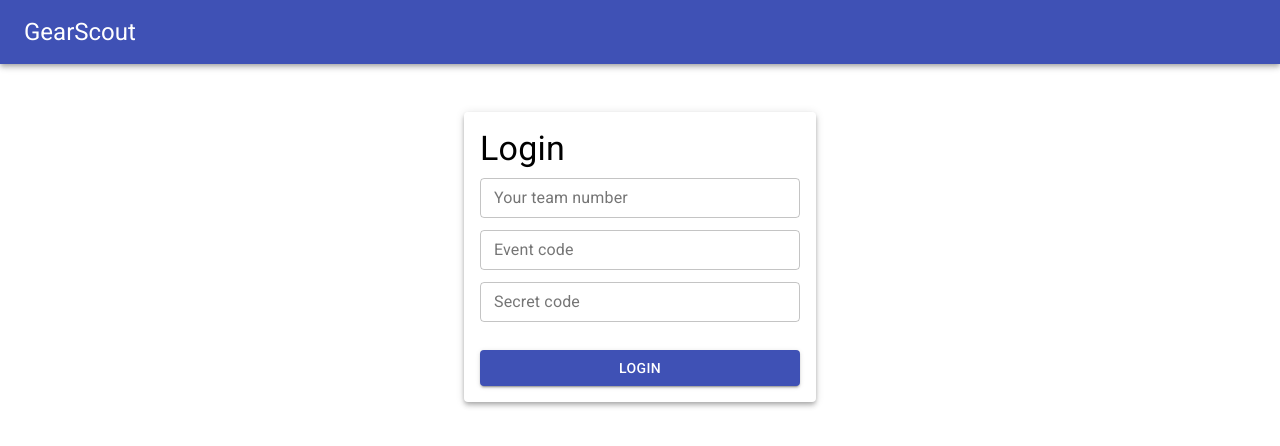
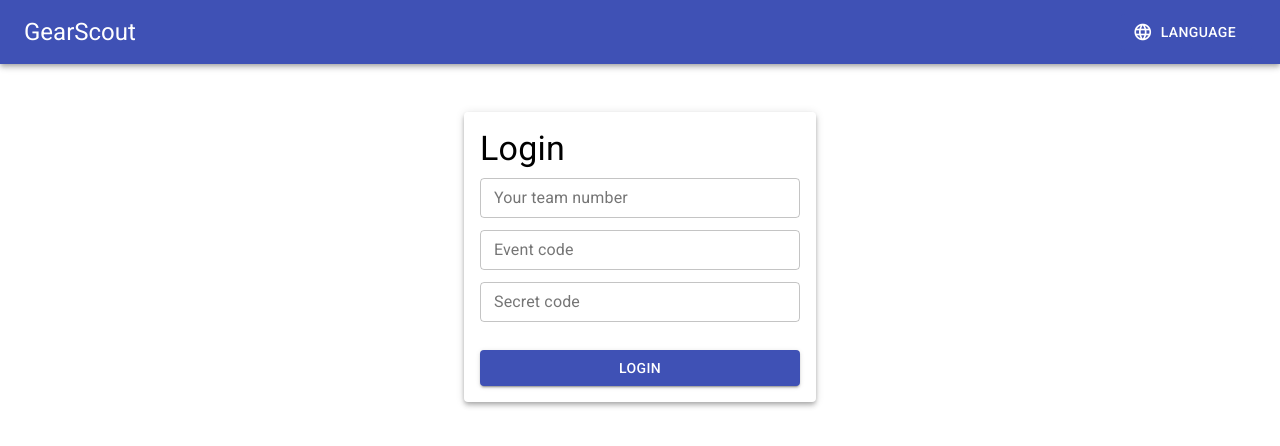
Before and after one commit to Team2338/ScoutingServer, a React (Create React App) app in the folder frontend/: page / in a window 1280 px wide. Shown: the top 446 px of the page. Built offline with nearby package versions, Linux system fonts and the light colour scheme.

Commit message:
Added language button to header

```diff
--- a/frontend/src/components/header/Header.scss
+++ b/frontend/src/components/header/Header.scss
@@ -1,13 +1,19 @@
 
-.download-button {
-	padding: 8px 12px;
-	margin-left: auto;
-	color: white;
-	text-decoration: none;
-}
+#appBar {
 
-.menu-button {
-	margin-right: 16px !important;
+	.download-button {
+		margin-left: 4px;
+		margin-right: 8px;
+	}
+
+	.language-button {
+		margin-left: auto;
+		margin-right: 4px;
+	}
+
+	.menu-button {
+		margin-right: 16px;
+	}
 }
 
 .nav-drawer {
@@ -16,7 +22,6 @@
 		height: 100%;
 		min-width: 250px;
 		color: var(--text-color);
-
 	}
 
 	&-header {
--- a/frontend/src/components/header/Header.tsx
+++ b/frontend/src/components/header/Header.tsx
@@ -1,6 +1,6 @@
 import './Header.scss';
 import {
-	AppBar,
+	AppBar, Button,
 	Drawer,
 	Icon,
 	IconButton,
@@ -61,21 +61,43 @@ function ConnectedHeader(props) {
 		props.logout();
 	}
 
+	const languageButton = (
+		<Button
+			className="language-button"
+			color="primary"
+			variant="contained"
+			disableElevation={true}
+			aria-label="Change language"
+			startIcon={<Icon>language</Icon>}
+		>
+			Language
+		</Button>
+	);
 
 	if (!props.isLoggedIn) {
 		return (
 			<AppBar id="appBar" position="sticky" color="primary">
 				<Toolbar>
 					{ title }
+					{ languageButton }
 				</Toolbar>
 			</AppBar>
 		)
 	}
 
 	const downloadButton = (
-		<a className="download-button" href={downloadLink} download>
-			Download Data
-		</a>
+		<Button
+			className="download-button"
+			color="primary"
+			disableElevation={true}
+			variant="contained"
+			aria-label="Download data"
+			href={downloadLink}
+			startIcon={<Icon>download</Icon>}
+			download
+		>
+			Data
+		</Button>
 	);
 
 	const accountButton = (
@@ -175,6 +197,7 @@ function ConnectedHeader(props) {
 						<Icon>menu</Icon>
 					</IconButton>
 					{ title }
+					{ languageButton }
 					{ downloadButton }
 					{ accountButton }
 					{ accountMenu }
```
